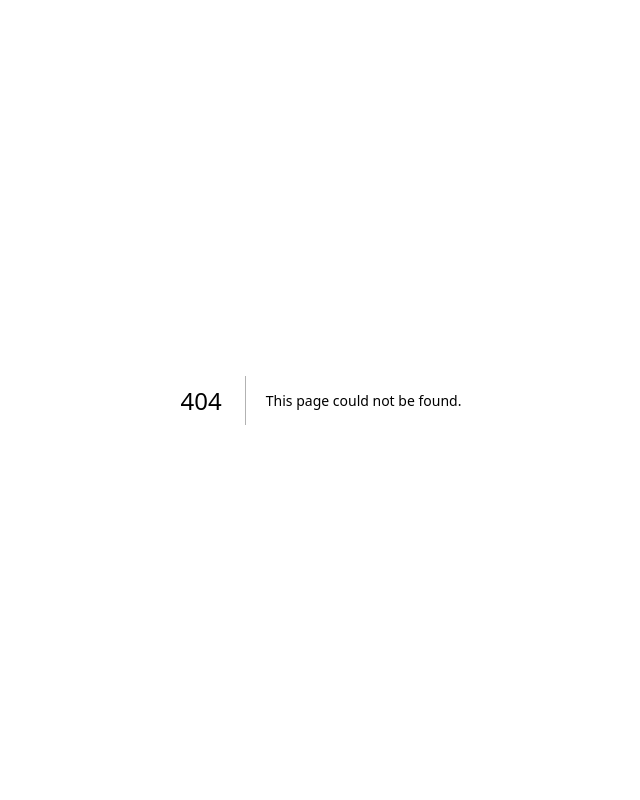
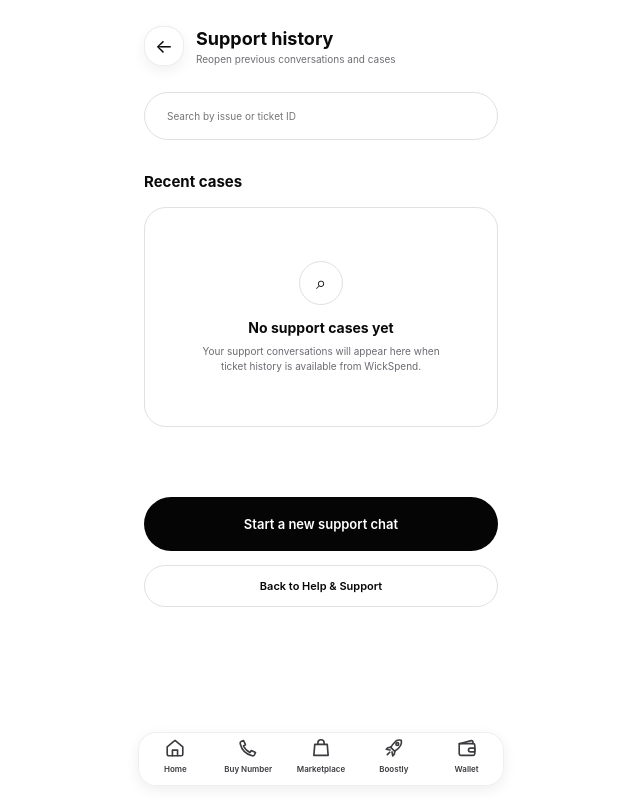
Before and after one commit to wis12dom34/-wickspend-web, a Next.js app: page /help-support/history in a window 1280 px wide. Before the commit this address had no page. Shown: the whole page, without its empty margins (319-959 px from the left). Built offline with nearby package versions, Linux system fonts and the light colour scheme.

Commit message:
Add live-safe support history state

```diff
--- /dev/null
+++ b/app/help-support/history/page.tsx
@@ -0,0 +1,19 @@
+"use client";
+import Link from "next/link";
+import {PageShell} from "@/components/PageShell";
+
+export default function SupportHistory(){
+  return <PageShell title="Support history" subtitle="Reopen previous conversations and cases" back="/help-support">
+    <label style={{height:48,borderRadius:24,background:"#fff",border:"1px solid #e0e0e5",display:"flex",alignItems:"center",padding:"0 20px",marginTop:20}}>
+      <input disabled placeholder="Search by issue or ticket ID" aria-label="Search support history" style={{width:"100%",border:0,outline:0,background:"transparent",fontSize:10,color:"#6b6b73"}}/>
+    </label>
+    <section style={{marginTop:32}}>
+      <h2 style={{fontSize:15,margin:"0 0 16px"}}>Recent cases</h2>
+      <div style={{minHeight:220,border:"1px solid #e0e0e5",borderRadius:22,background:"#fff",display:"grid",placeItems:"center",padding:28,textAlign:"center"}}>
+        <div><div style={{width:44,height:44,borderRadius:22,border:"1px solid #e0e0e5",display:"grid",placeItems:"center",margin:"0 auto 14px",fontSize:18}}>⌕</div><strong style={{display:"block",fontSize:14}}>No support cases yet</strong><p style={{fontSize:10,lineHeight:1.5,color:"#6b6b73",margin:"8px auto 0",maxWidth:240}}>Your support conversations will appear here when ticket history is available from WickSpend.</p></div>
+      </div>
+    </section>
+    <Link href="/support" style={{height:54,borderRadius:27,background:"#050505",color:"#fff",display:"grid",placeItems:"center",fontSize:13,fontWeight:600,marginTop:70}}>Start a new support chat</Link>
+    <Link href="/help-support" style={{height:42,borderRadius:21,background:"#fff",border:"1px solid #e0e0e5",color:"#050505",display:"grid",placeItems:"center",fontSize:11,fontWeight:600,marginTop:14}}>Back to Help &amp; Support</Link>
+  </PageShell>
+}
```
